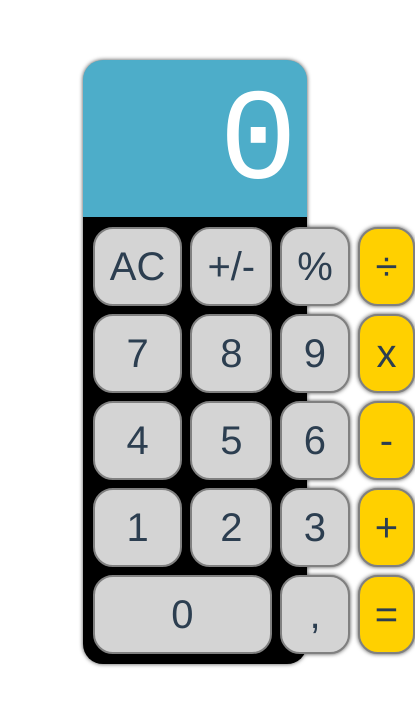
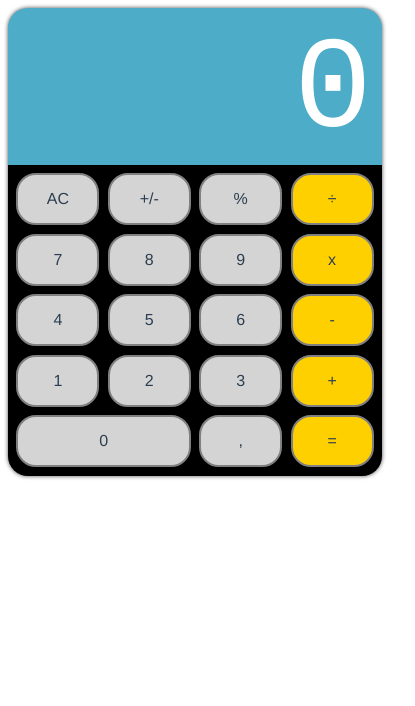
Before and after one commit to trepichio/vue_calculator, a Vue app: page / in a window 390 px wide. Shown: the top 706 px of the page, 415 px wide, since content can reach past the window. Built offline with nearby package versions, Linux system fonts and the light colour scheme.

Commit message:
add responsiveness to app and button click style

```diff
--- a/src/App.vue
+++ b/src/App.vue
@@ -149,7 +149,7 @@ export default {
 }
 </script>
 
-<style>
+<style lang="scss">
 html {
   box-sizing: border-box;
   font-size: 62.5%;
@@ -170,13 +170,18 @@ body {
   -moz-osx-font-smoothing: grayscale;
   text-align: center;
   color: #2c3e50;
-  margin-top: 60px;
 }
 
 .calculator-container {
-  width: 60%;
-  margin: 0 auto;
+  min-width: fit-content;
   filter: drop-shadow(0px 0px 2px rgba(0, 0, 0, 0.7));
 }
 
+@media screen and (min-width: 768px) {
+  .calculator-container {
+    min-width: 764px;
+    max-width: 60%;
+    margin: 0 auto;
+  }
+}
 </style>
--- a/src/components/display.vue
+++ b/src/components/display.vue
@@ -23,7 +23,7 @@ export default {
 }
 </script>
 
-<style lang="css" scoped>
+<style lang="scss" scoped>
 .display {
   background-color: #4DADC9;
   width: 100%;
@@ -34,5 +34,9 @@ export default {
   font-family: monospace;
   font-size: 13rem;
   padding: 1rem 1rem 0 1rem;
+
+  @media screen and (max-width: 361px) {
+    font-size: 7rem;
+  }
 }
 </style>
--- a/src/components/keyboard.vue
+++ b/src/components/keyboard.vue
@@ -44,13 +44,17 @@ export default {
 
 	.grid {
 		background: black;
-		font-size: 4rem;
+		// font-size: 4rem;
 		display: grid;
 		grid-template-columns: 1fr 1fr 1fr 1fr;
-		grid-gap: 8px;
-		padding: 1rem;
+		grid-gap: 1vh;
+		padding: 1vh;
 		border-bottom-left-radius: 20px;
 		border-bottom-right-radius: 20px;
+		@media screen and (max-width: 361px) {
+			// font-size: 2rem;
+			grid-gap: .5rem
+		}
 	}
 
 	.grid div {
@@ -72,6 +76,11 @@ export default {
 		}
 	}
 
+	.grid > div:active {
+		color: #fff;
+		background-color: darken($keycolor, 50%);
+	}
+
 	.zero {
 		grid-column-start: 1;
 		grid-column-end: 3;
```
